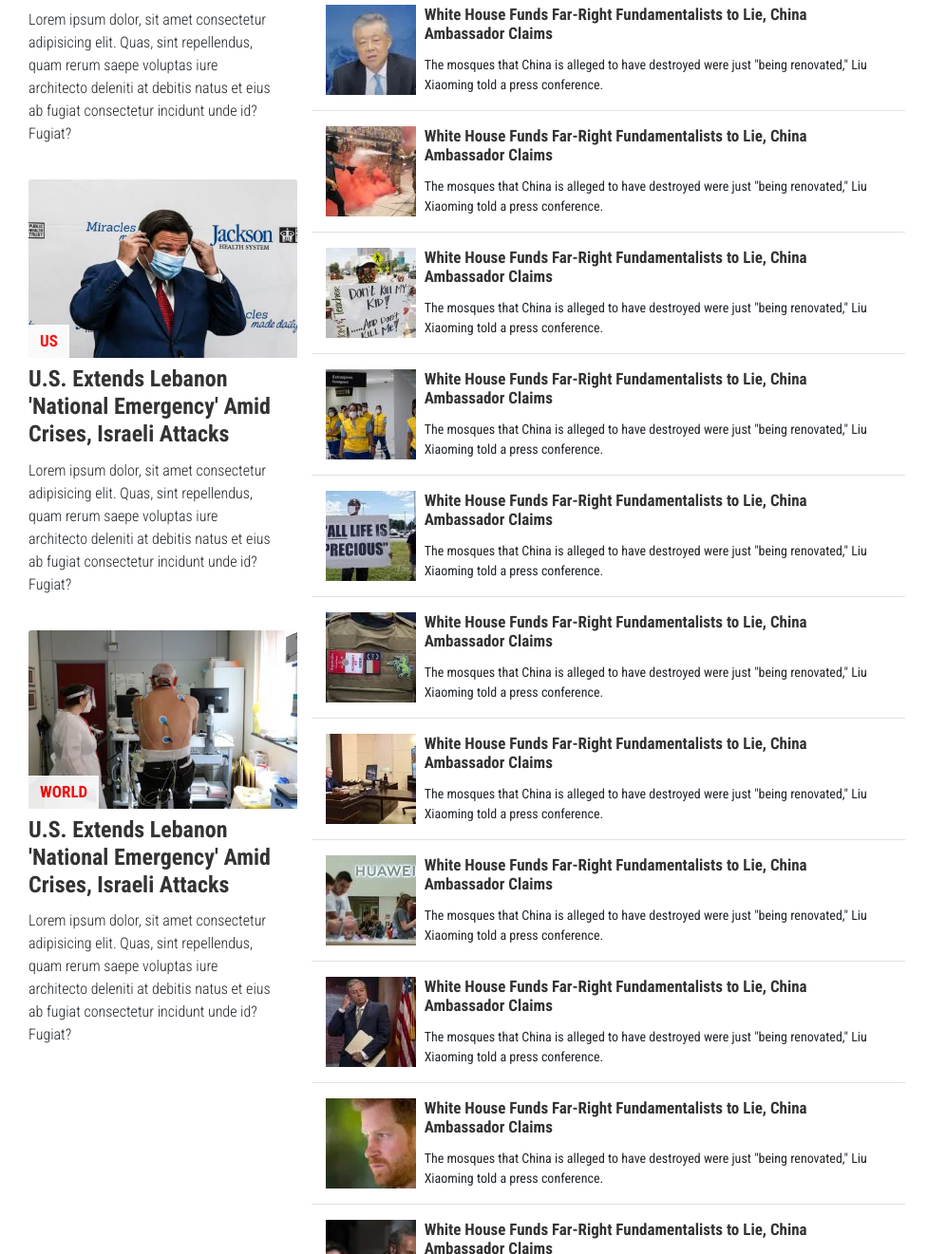
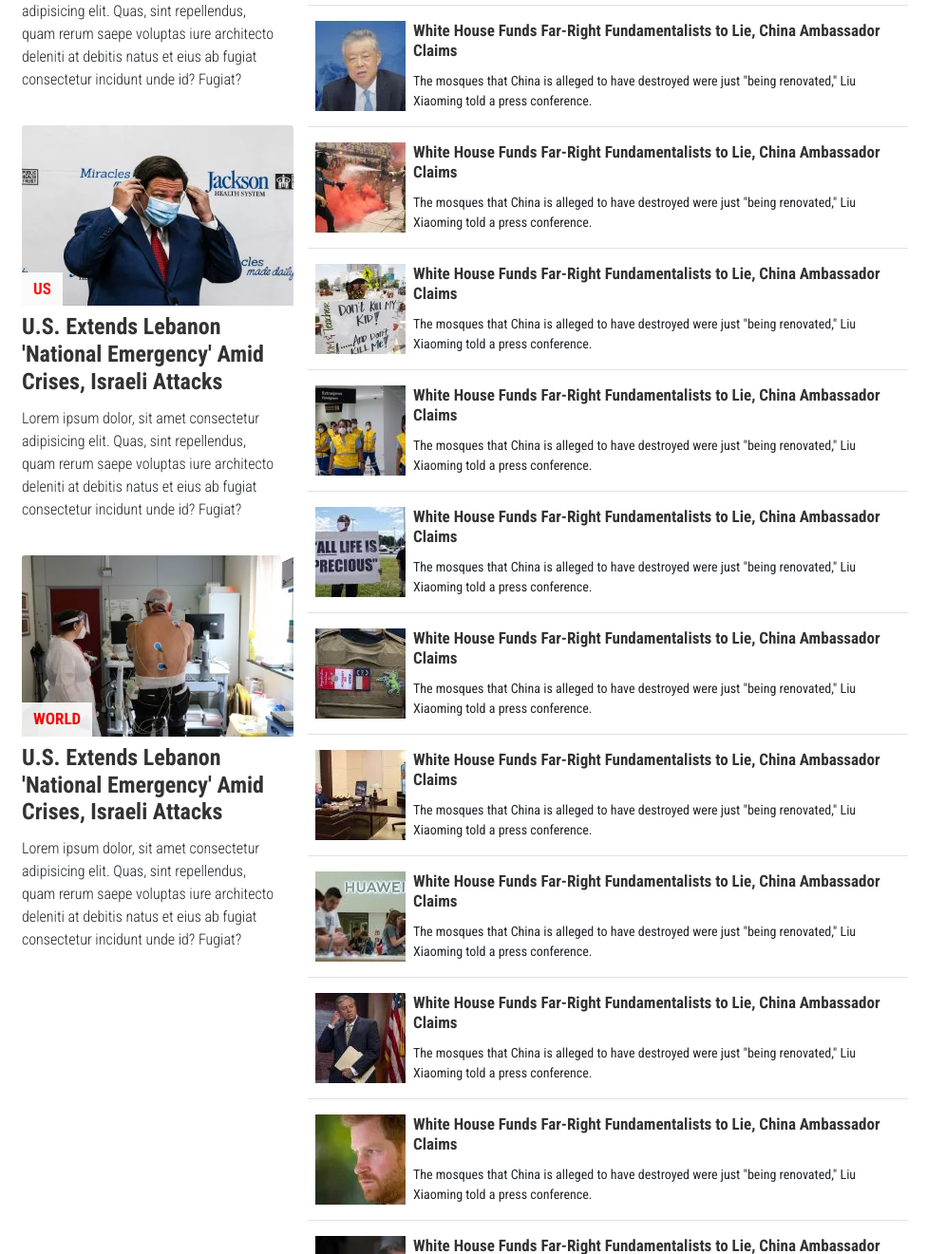
Before and after one commit to lirad/newsweek-clone, a website: page index.html in a window 1280 px wide. Shown: the part 1479-2800 px from the top of the page at 95% size, without its empty margins (0-996 px from the left). Drawn offline with nearby package versions, Linux system fonts and the light colour scheme.

Commit message:
First half of the page

```diff
--- a/css/app.css
+++ b/css/app.css
@@ -84,6 +84,18 @@ header a:hover {
 header i {
   /* display: none; */
   color: #fb9b93;
+}
+
+.sticky1 {
+  position: sticky;
+  top: 0;
+  height: 2300px;
+}
+
+.sticky3 {
+  position: sticky;
+  top: 0;
+  height: 1136px;
 }
 
 .font-17 {
@@ -193,7 +205,7 @@ header ul li input:focus {
     font-size: 1rem;
   }
 
-  .container-fluid {
+  /* .container-fluid {
     padding-left: 0;
-  }
+  } */
 }
--- a/index.html
+++ b/index.html
@@ -18,7 +18,7 @@
   <title>Newsweek Clone</title>
 </head>
 
-<body class="container-fluid ">
+<body class="container-fluid">
   <header clas="bg-red">
     <div class="bg-red header-top text-white">
       <div class="row d-none  d-lg-flex">
@@ -113,9 +113,11 @@
     </div>
   </header>
 
-  <main class="container-fluid">
+  <main class="container-fluid p-md-2 mt-2">
     <div class="row">
-      <div class="col-3 p2">
+
+      <!-- Start column 1  -->
+      <div class="col-12 col-lg-3 col-md-6 col-sm-12 p2 sticky1 order-1 order-md-1 order-lg-1">
         <h6 class="text-secondary font-weight-bold">FEATURED STORIES</h6>
         <article class="card mb-3 border-0">
           <figure class="mb-1 position-relative">
@@ -215,8 +217,10 @@
 
       </div>
 
+      <!-- End columns 1 -->
 
-      <div class="col-6">
+      <!-- Start column 2 -->
+      <div class="col-12 col-md-6 col-lg-6 col-sm-12 order-3 order-md-2 order-lg-2">
         <h6 class="text-secondary font-weight-bold">FEATURED STORIES</h6>
         <article class="card mb-3 border-0">
           <figure class="mb-1 position-relative">
@@ -246,7 +250,8 @@
               </figure>
               <div class="card-body pt-1 pl-0">
                 <h6 class="card-title font-weight-bold">
-                  <a href="#" class="text-secondary">U.S. Extends Lebanon 'National Emergency' Amid Crises, Israeli Attacks </a>
+                  <a href="#" class="text-secondary">U.S. Extends Lebanon 'National Emergency' Amid Crises, Israeli
+                    Attacks </a>
                 </h6>
               </div>
             </article>
@@ -259,7 +264,8 @@
               </figure>
               <div class="card-body pt-1 pl-0">
                 <h6 class="card-title font-weight-bold">
-                  <a href="#" class="text-secondary">U.S. Extends Lebanon 'National Emergency' Amid Crises, Israeli Attacks </a>
+                  <a href="#" class="text-secondary">U.S. Extends Lebanon 'National Emergency' Amid Crises, Israeli
+                    Attacks </a>
                 </h6>
               </div>
             </article>
@@ -272,7 +278,8 @@
               </figure>
               <div class="card-body pt-1 pl-0">
                 <h6 class="card-title font-weight-bold">
-                  <a href="#" class="text-secondary">U.S. Extends Lebanon 'National Emergency' Amid Crises, Israeli Attacks </a>
+                  <a href="#" class="text-secondary">U.S. Extends Lebanon 'National Emergency' Amid Crises, Israeli
+                    Attacks </a>
                 </h6>
               </div>
             </article>
@@ -287,7 +294,8 @@
               </figure>
               <div class="card-body pt-1 pl-0">
                 <h6 class="card-title font-weight-bold">
-                  <a href="#" class="text-secondary">U.S. Extends Lebanon 'National Emergency' Amid Crises, Israeli Attacks </a>
+                  <a href="#" class="text-secondary">U.S. Extends Lebanon 'National Emergency' Amid Crises, Israeli
+                    Attacks </a>
                 </h6>
               </div>
             </article>
@@ -300,7 +308,8 @@
               </figure>
               <div class="card-body pt-1 pl-0">
                 <h6 class="card-title font-weight-bold">
-                  <a href="#" class="text-secondary">U.S. Extends Lebanon 'National Emergency' Amid Crises, Israeli Attacks </a>
+                  <a href="#" class="text-secondary">U.S. Extends Lebanon 'National Emergency' Amid Crises, Israeli
+                    Attacks </a>
                 </h6>
               </div>
             </article>
@@ -313,7 +322,8 @@
               </figure>
               <div class="card-body pt-1 pl-0">
                 <h6 class="card-title font-weight-bold">
-                  <a href="#" class="text-secondary">U.S. Extends Lebanon 'National Emergency' Amid Crises, Israeli Attacks </a>
+                  <a href="#" class="text-secondary">U.S. Extends Lebanon 'National Emergency' Amid Crises, Israeli
+                    Attacks </a>
                 </h6>
               </div>
             </article>
@@ -321,141 +331,132 @@
         </div>
 
         <div>
-          <h6 class="font-weight-bold">MORE STORIES</h6>
+          <h6 class="font-weight-bold text-secondary ">MORE STORIES</h6>
 
-          <article class="row border-top pt-3 pb-3">
-            <div class="col-md-2">
-              <img src="images/image15.jpg" class="">
-            </div>
-            <div class="col-md-10">
-              <div class="card-block">
-                <h4 class="card-title font-17 font-weight-bold"><a href="#">White House Funds Far-Right Fundamentalists to Lie, China Ambassador Claims</a></h4>
-                <p class="card-text font-14">The mosques that China is alleged to have destroyed were just "being renovated," Liu Xiaoming told a press conference.</p>
-              </div>
+          <article class="row border-top pt-3 pb-3 px-2">
+            <div class="">
+              <img src="images/image15.jpg" class="float-left mr-2">
+              <h4 class="card-title font-17 font-weight-bold"><a href="#">White House Funds Far-Right Fundamentalists
+                  to Lie, China Ambassador Claims</a></h4>
+              <p class="card-text font-14">The mosques that China is alleged to have destroyed were just "being
+                renovated," Liu Xiaoming told a press conference.</p>
             </div>
           </article>
-          <article class="row border-top pt-3 pb-3">
-            <div class="col-md-2">
-              <img src="images/image16.jpg" class="">
-            </div>
-            <div class="col-md-10">
-              <div class="card-block">
-                <h4 class="card-title font-17 font-weight-bold"><a href="#">White House Funds Far-Right Fundamentalists to Lie, China Ambassador Claims</a></h4>
-                <p class="card-text font-14">The mosques that China is alleged to have destroyed were just "being renovated," Liu Xiaoming told a press conference.</p>
-              </div>
+
+          <article class="row border-top pt-3 pb-3 px-2">
+            <div class="">
+              <img src="images/image16.jpg" class="float-left mr-2">
+              <h4 class="card-title font-17 font-weight-bold"><a href="#">White House Funds Far-Right Fundamentalists
+                  to Lie, China Ambassador Claims</a></h4>
+              <p class="card-text font-14">The mosques that China is alleged to have destroyed were just "being
+                renovated," Liu Xiaoming told a press conference.</p>
             </div>
           </article>
-          <article class="row border-top pt-3 pb-3">
-            <div class="col-md-2">
-              <img src="images/image17.jpg" class="">
-            </div>
-            <div class="col-md-10">
-              <div class="card-block">
-                <h4 class="card-title font-17 font-weight-bold"><a href="#">White House Funds Far-Right Fundamentalists to Lie, China Ambassador Claims</a></h4>
-                <p class="card-text font-14">The mosques that China is alleged to have destroyed were just "being renovated," Liu Xiaoming told a press conference.</p>
-              </div>
+
+          <article class="row border-top pt-3 pb-3 px-2">
+            <div class="">
+              <img src="images/image17.jpg" class="float-left mr-2">
+              <h4 class="card-title font-17 font-weight-bold"><a href="#">White House Funds Far-Right Fundamentalists
+                  to Lie, China Ambassador Claims</a></h4>
+              <p class="card-text font-14">The mosques that China is alleged to have destroyed were just "being
+                renovated," Liu Xiaoming told a press conference.</p>
             </div>
           </article>
-          <article class="row border-top pt-3 pb-3">
-            <div class="col-md-2">
-              <img src="images/image18.jpg" class="">
-            </div>
-            <div class="col-md-10">
-              <div class="card-block">
-                <h4 class="card-title font-17 font-weight-bold"><a href="#">White House Funds Far-Right Fundamentalists to Lie, China Ambassador Claims</a></h4>
-                <p class="card-text font-14">The mosques that China is alleged to have destroyed were just "being renovated," Liu Xiaoming told a press conference.</p>
-              </div>
+
+          <article class="row border-top pt-3 pb-3 px-2">
+            <div class="">
+              <img src="images/image18.jpg" class="float-left mr-2">
+              <h4 class="card-title font-17 font-weight-bold"><a href="#">White House Funds Far-Right Fundamentalists
+                  to Lie, China Ambassador Claims</a></h4>
+              <p class="card-text font-14">The mosques that China is alleged to have destroyed were just "being
+                renovated," Liu Xiaoming told a press conference.</p>
             </div>
           </article>
-          <article class="row border-top pt-3 pb-3">
-            <div class="col-md-2">
-              <img src="images/image19.jpg" class="">
-            </div>
-            <div class="col-md-10">
-              <div class="card-block">
-                <h4 class="card-title font-17 font-weight-bold"><a href="#">White House Funds Far-Right Fundamentalists to Lie, China Ambassador Claims</a></h4>
-                <p class="card-text font-14">The mosques that China is alleged to have destroyed were just "being renovated," Liu Xiaoming told a press conference.</p>
-              </div>
+
+          <article class="row border-top pt-3 pb-3 px-2">
+            <div class="">
+              <img src="images/image19.jpg" class="float-left mr-2">
+              <h4 class="card-title font-17 font-weight-bold"><a href="#">White House Funds Far-Right Fundamentalists
+                  to Lie, China Ambassador Claims</a></h4>
+              <p class="card-text font-14">The mosques that China is alleged to have destroyed were just "being
+                renovated," Liu Xiaoming told a press conference.</p>
             </div>
           </article>
-          <article class="row border-top pt-3 pb-3">
-            <div class="col-md-2">
-              <img src="images/image20.jpg" class="">
-            </div>
-            <div class="col-md-10">
-              <div class="card-block">
-                <h4 class="card-title font-17 font-weight-bold"><a href="#">White House Funds Far-Right Fundamentalists to Lie, China Ambassador Claims</a></h4>
-                <p class="card-text font-14">The mosques that China is alleged to have destroyed were just "being renovated," Liu Xiaoming told a press conference.</p>
-              </div>
+
+          <article class="row border-top pt-3 pb-3 px-2">
+            <div class="">
+              <img src="images/image20.jpg" class="float-left mr-2">
+              <h4 class="card-title font-17 font-weight-bold"><a href="#">White House Funds Far-Right Fundamentalists
+                  to Lie, China Ambassador Claims</a></h4>
+              <p class="card-text font-14">The mosques that China is alleged to have destroyed were just "being
+                renovated," Liu Xiaoming told a press conference.</p>
             </div>
           </article>
-          <article class="row border-top pt-3 pb-3">
-            <div class="col-md-2">
-              <img src="images/image21.jpg" class="">
-            </div>
-            <div class="col-md-10">
-              <div class="card-block">
-                <h4 class="card-title font-17 font-weight-bold"><a href="#">White House Funds Far-Right Fundamentalists to Lie, China Ambassador Claims</a></h4>
-                <p class="card-text font-14">The mosques that China is alleged to have destroyed were just "being renovated," Liu Xiaoming told a press conference.</p>
-              </div>
+
+          <article class="row border-top pt-3 pb-3 px-2">
+            <div class="">
+              <img src="images/image21.jpg" class="float-left mr-2">
+              <h4 class="card-title font-17 font-weight-bold"><a href="#">White House Funds Far-Right Fundamentalists
+                  to Lie, China Ambassador Claims</a></h4>
+              <p class="card-text font-14">The mosques that China is alleged to have destroyed were just "being
+                renovated," Liu Xiaoming told a press conference.</p>
             </div>
           </article>
-          <article class="row border-top pt-3 pb-3">
-            <div class="col-md-2">
-              <img src="images/image22.jpg" class="">
-            </div>
-            <div class="col-md-10">
-              <div class="card-block">
-                <h4 class="card-title font-17 font-weight-bold"><a href="#">White House Funds Far-Right Fundamentalists to Lie, China Ambassador Claims</a></h4>
-                <p class="card-text font-14">The mosques that China is alleged to have destroyed were just "being renovated," Liu Xiaoming told a press conference.</p>
-              </div>
+
+          <article class="row border-top pt-3 pb-3 px-2">
+            <div class="">
+              <img src="images/image22.jpg" class="float-left mr-2">
+              <h4 class="card-title font-17 font-weight-bold"><a href="#">White House Funds Far-Right Fundamentalists
+                  to Lie, China Ambassador Claims</a></h4>
+              <p class="card-text font-14">The mosques that China is alleged to have destroyed were just "being
+                renovated," Liu Xiaoming told a press conference.</p>
             </div>
           </article>
-          <article class="row border-top pt-3 pb-3">
-            <div class="col-md-2">
-              <img src="images/image23.jpg" class="">
-            </div>
-            <div class="col-md-10">
-              <div class="card-block">
-                <h4 class="card-title font-17 font-weight-bold"><a href="#">White House Funds Far-Right Fundamentalists to Lie, China Ambassador Claims</a></h4>
-                <p class="card-text font-14">The mosques that China is alleged to have destroyed were just "being renovated," Liu Xiaoming told a press conference.</p>
-              </div>
+
+          <article class="row border-top pt-3 pb-3 px-2">
+            <div class="">
+              <img src="images/image23.jpg" class="float-left mr-2">
+              <h4 class="card-title font-17 font-weight-bold"><a href="#">White House Funds Far-Right Fundamentalists
+                  to Lie, China Ambassador Claims</a></h4>
+              <p class="card-text font-14">The mosques that China is alleged to have destroyed were just "being
+                renovated," Liu Xiaoming told a press conference.</p>
             </div>
           </article>
-          <article class="row border-top pt-3 pb-3">
-            <div class="col-md-2">
-              <img src="images/image24.jpg" class="">
-            </div>
-            <div class="col-md-10">
-              <div class="card-block">
-                <h4 class="card-title font-17 font-weight-bold"><a href="#">White House Funds Far-Right Fundamentalists to Lie, China Ambassador Claims</a></h4>
-                <p class="card-text font-14">The mosques that China is alleged to have destroyed were just "being renovated," Liu Xiaoming told a press conference.</p>
-              </div>
+
+          <article class="row border-top pt-3 pb-3 px-2">
+            <div class="">
+              <img src="images/image24.jpg" class="float-left mr-2">
+              <h4 class="card-title font-17 font-weight-bold"><a href="#">White House Funds Far-Right Fundamentalists
+                  to Lie, China Ambassador Claims</a></h4>
+              <p class="card-text font-14">The mosques that China is alleged to have destroyed were just "being
+                renovated," Liu Xiaoming told a press conference.</p>
             </div>
           </article>
-          <article class="row border-top pt-3 pb-3">
-            <div class="col-md-2">
-              <img src="images/image25.jpg" class="">
-            </div>
-            <div class="col-md-10">
-              <div class="card-block">
-                <h4 class="card-title font-17 font-weight-bold"><a href="#">White House Funds Far-Right Fundamentalists to Lie, China Ambassador Claims</a></h4>
-                <p class="card-text font-14">The mosques that China is alleged to have destroyed were just "being renovated," Liu Xiaoming told a press conference.</p>
-              </div>
+
+          <article class="row border-top pt-3 pb-3 px-2">
+            <div class="">
+              <img src="images/image25.jpg" class="float-left mr-2">
+              <h4 class="card-title font-17 font-weight-bold"><a href="#">White House Funds Far-Right Fundamentalists
+                  to Lie, China Ambassador Claims</a></h4>
+              <p class="card-text font-14">The mosques that China is alleged to have destroyed were just "being
+                renovated," Liu Xiaoming told a press conference.</p>
             </div>
           </article>
+
 
         </div>
       </div>
 
+      <!-- End Column 2 -->
+
       <!-- start 3rd column -->
-      <div class="col-3">
-        <h6 class="text-secondary font-weight-bold">THE DEBATE</h6>
+      <div class="col-12 col-md-12 col-sm-12 col-lg-3 sticky3 order-2 order-md-3 order-lg-3">
+        <h6 class="text-secondary font-weight-bold ">THE DEBATE</h6>
         <article class="row border-top-3 pt-3">
-          <div class="col-md-3">
+          <div class="col-md-3 col-3">
             <img src="images/profile.png" height="63" width="63" class="rounded-circle">
           </div>
-          <div class="col-md-9">
+          <div class="col-md-9 col-9">
             <div class="card-block">
               <h4 class="card-title font-17 font-weight-bold"><a href="#">Lorem ipsum dolor sit amet est solor</a></h4>
               <p class="card-text font-14">By <span class="font-weight-bold">DONALD TRUMP</span></p>
@@ -467,13 +468,13 @@
         </div>
 
         <article class="row border-bottom-3 pb-3 ">
-          <div class="col-md-9">
+          <div class="col-md-9 col-9">
             <div class="card-block">
               <h4 class="card-title font-17 font-weight-bold"><a href="#">Lorem ipsum dolor sit amet est solor</a></h4>
               <p class="card-text font-14">By <span class="font-weight-bold">DONALD TRUMP</span></p>
             </div>
           </div>
-          <div class="col-md-3">
+          <div class="col-md-3 col-3">
             <img src="images/profile.png" height="63" width="63" class="rounded-circle">
           </div>
         </article>
@@ -481,10 +482,10 @@
         <h6 class="text-secondary font-weight-bold mt-3">OPINION</h6>
 
         <article class="row border-bottom pb-3 ">
-          <div class="col-md-3">
+          <div class="col-md-3 col-3">
             <img src="images/profile.png" height="63" width="63" class="rounded-circle">
           </div>
-          <div class="col-md-9">
+          <div class="col-md-9 col-9">
             <div class="card-block">
               <h4 class="card-title font-17 font-weight-bold"><a href="#">Lorem ipsum dolor sit amet est solor</a></h4>
               <p class="card-text font-14">By <span class="font-weight-bold">DONALD TRUMP</span></p>
@@ -494,10 +495,10 @@
         </article>
 
         <article class="row border-bottom pb-3 mt-2 ">
-          <div class="col-md-3">
+          <div class="col-md-3 col-3">
             <img src="images/profile.png" height="63" width="63" class="rounded-circle">
           </div>
-          <div class="col-md-9">
+          <div class="col-md-9 col-9">
             <div class="card-block">
               <h4 class="card-title font-17 font-weight-bold"><a href="#">Lorem ipsum dolor sit amet est solor</a></h4>
               <p class="card-text font-14">By <span class="font-weight-bold">DONALD TRUMP</span></p>
@@ -506,10 +507,10 @@
         </article>
 
         <article class="row border-bottom pb-3 mt-2">
-          <div class="col-md-3">
+          <div class="col-md-3 col-3">
             <img src="images/profile.png" height="63" width="63" class="rounded-circle">
           </div>
-          <div class="col-md-9">
+          <div class="col-md-9 col-9">
             <div class="card-block">
               <h4 class="card-title font-17 font-weight-bold"><a href="#">Lorem ipsum dolor sit amet est solor</a></h4>
               <p class="card-text font-14">By <span class="font-weight-bold">DONALD TRUMP</span></p>
@@ -519,10 +520,10 @@
         </article>
 
         <article class="row border-bottom pb-3 mt-2">
-          <div class="col-md-3">
+          <div class="col-md-3 col-3">
             <img src="images/profile.png" height="63" width="63" class="rounded-circle">
           </div>
-          <div class="col-md-9">
+          <div class="col-md-9 col-9">
             <div class="card-block">
               <h4 class="card-title font-17 font-weight-bold"><a href="#">Lorem ipsum dolor sit amet est solor</a></h4>
               <p class="card-text font-14">By <span class="font-weight-bold">DONALD TRUMP</span></p>
@@ -532,10 +533,10 @@
         </article>
 
         <article class="row border-bottom pb-3 mt-2">
-          <div class="col-md-3">
+          <div class="col-md-3 col-3">
             <img src="images/profile.png" height="63" width="63" class="rounded-circle">
           </div>
-          <div class="col-md-9">
+          <div class="col-md-9 col-9">
             <div class="card-block">
               <h4 class="card-title font-17 font-weight-bold"><a href="#">Lorem ipsum dolor sit amet est solor</a></h4>
               <p class="card-text font-14">By <span class="font-weight-bold">DONALD TRUMP</span></p>
@@ -545,10 +546,10 @@
         </article>
 
         <article class="row border-bottom pb-3 mt-2">
-          <div class="col-md-3">
+          <div class="col-md-3 col-3">
             <img src="images/profile.png" height="63" width="63" class="rounded-circle">
           </div>
-          <div class="col-md-9">
+          <div class="col-md-9 col-9">
             <div class="card-block">
               <h4 class="card-title font-17 font-weight-bold"><a href="#">Lorem ipsum dolor sit amet est solor</a></h4>
               <p class="card-text font-14">By <span class="font-weight-bold">DONALD TRUMP</span></p>
@@ -556,7 +557,7 @@
           </div>
         </article>
 
-        <div class="card mt-3 bg-light">
+        <div class="card mt-3 mb-3 bg-light">
           <div class="card-body">
             <div class="card-title d-flex">
               <div class="">
@@ -577,6 +578,23 @@
     </div>
 
 
+
+    <!-- Second half main  -->
+
+    <div class="d-flex justify-content-center">
+      <img src="./images/n.png" height="28" width="28" alt="N symbol" />
+      <h6 class="ml-1 mt-1">Editor's pick</h6>
+    </div>
+    <hr />
+
+    <div class="row">
+
+    </div>
+
+
+
+
+
   </main>
 
   <!-- Optional JavaScript -->
```
Also changed, not shown: images/image26.jpg (added).
